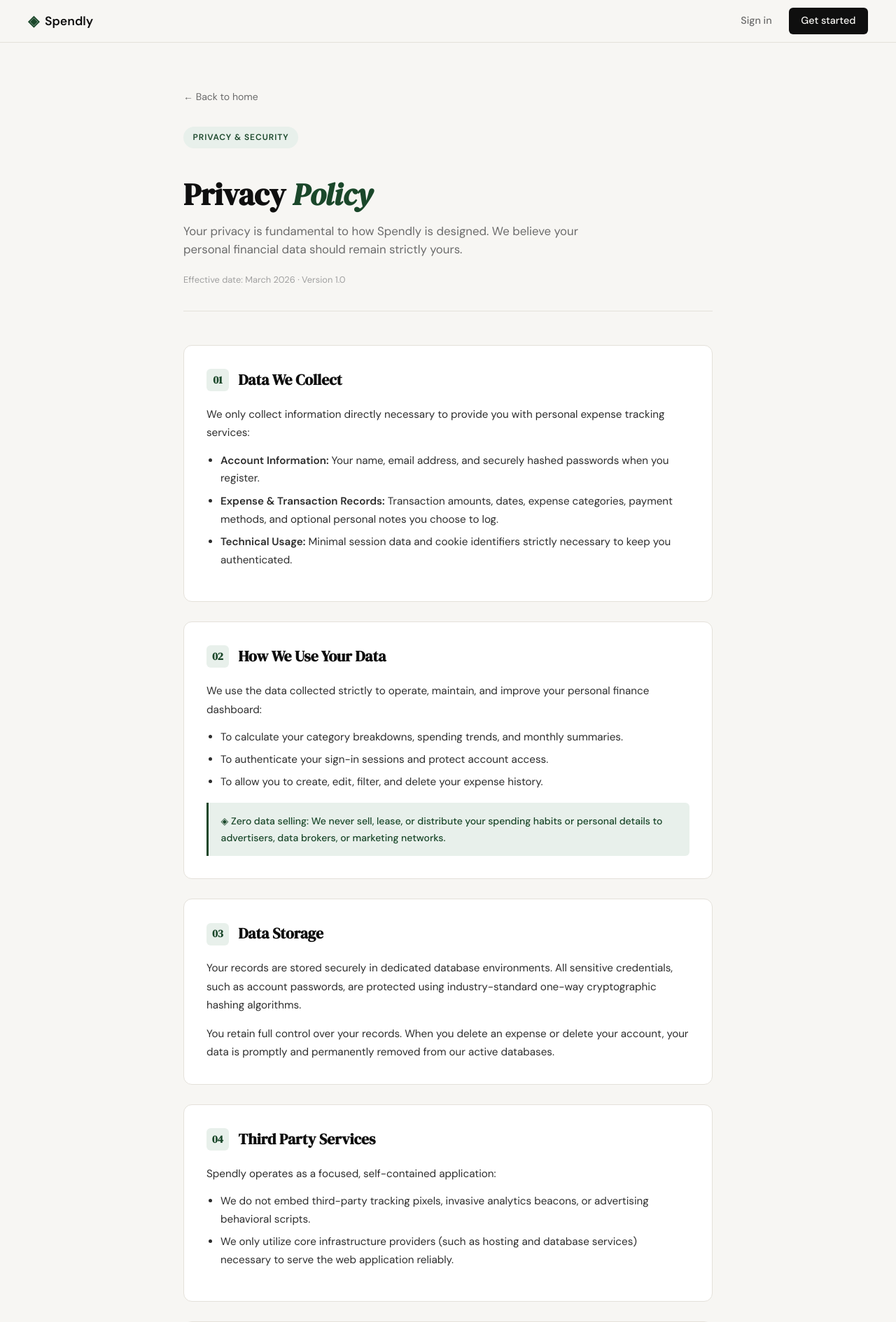
After one commit to Swujjwal/expendly-, a Flask app: page /privacy in a window 1280 px wide. The commit adds this page. Shown: the top 1889 px of the page at 70% size. Run offline with Flask 3, Linux system fonts and the light colour scheme.

Commit message:
landing: add privacy policy page and route

```diff
--- a/expense-tracker/app.py
+++ b/expense-tracker/app.py
@@ -25,6 +25,11 @@ def login():
 @app.route("/terms")
 def terms():
     return render_template("terms.html")
+
+
+@app.route("/privacy")
+def privacy():
+    return render_template("privacy.html")
 
 
 # ------------------------------------------------------------------ #
--- a/expense-tracker/templates/base.html
+++ b/expense-tracker/templates/base.html
@@ -37,7 +37,7 @@
             <div class="footer-links">
                 <a href="/terms">Terms and Conditions</a>
                 <span class="footer-sep">·</span>
-                <a href="#">Privacy Policy</a>
+                <a href="/privacy">Privacy Policy</a>
             </div>
         </div>
     </footer>
--- /dev/null
+++ b/expense-tracker/templates/privacy.html
@@ -0,0 +1,113 @@
+{% extends "base.html" %}
+
+{% block title %}Privacy Policy — Spendly{% endblock %}
+
+{% block content %}
+<section class="terms-section">
+    <a href="{{ url_for('landing') }}" class="terms-back">
+        ← Back to home
+    </a>
+
+    <header class="terms-header">
+        <div class="hero-badge">Privacy & Security</div>
+        <h1 class="terms-title">
+            Privacy <em>Policy</em>
+        </h1>
+        <p class="terms-subtitle">
+            Your privacy is fundamental to how Spendly is designed. We believe your personal financial data should remain strictly yours.
+        </p>
+        <span class="terms-meta">Effective date: March 2026 · Version 1.0</span>
+    </header>
+
+    <div class="terms-content">
+        <!-- 1. Data We Collect -->
+        <article class="terms-card">
+            <div class="terms-card-header">
+                <span class="terms-card-num">01</span>
+                <h2 class="terms-card-title">Data We Collect</h2>
+            </div>
+            <p>
+                We only collect information directly necessary to provide you with personal expense tracking services:
+            </p>
+            <ul>
+                <li><strong>Account Information:</strong> Your name, email address, and securely hashed passwords when you register.</li>
+                <li><strong>Expense & Transaction Records:</strong> Transaction amounts, dates, expense categories, payment methods, and optional personal notes you choose to log.</li>
+                <li><strong>Technical Usage:</strong> Minimal session data and cookie identifiers strictly necessary to keep you authenticated.</li>
+            </ul>
+        </article>
+
+        <!-- 2. How We Use Your Data -->
+        <article class="terms-card">
+            <div class="terms-card-header">
+                <span class="terms-card-num">02</span>
+                <h2 class="terms-card-title">How We Use Your Data</h2>
+            </div>
+            <p>
+                We use the data collected strictly to operate, maintain, and improve your personal finance dashboard:
+            </p>
+            <ul>
+                <li>To calculate your category breakdowns, spending trends, and monthly summaries.</li>
+                <li>To authenticate your sign-in sessions and protect account access.</li>
+                <li>To allow you to create, edit, filter, and delete your expense history.</li>
+            </ul>
+            <div class="terms-callout">
+                <p>◈ Zero data selling: We never sell, lease, or distribute your spending habits or personal details to advertisers, data brokers, or marketing networks.</p>
+            </div>
+        </article>
+
+        <!-- 3. Data Storage -->
+        <article class="terms-card">
+            <div class="terms-card-header">
+                <span class="terms-card-num">03</span>
+                <h2 class="terms-card-title">Data Storage</h2>
+            </div>
+            <p>
+                Your records are stored securely in dedicated database environments. All sensitive credentials, such as account passwords, are protected using industry-standard one-way cryptographic hashing algorithms.
+            </p>
+            <p>
+                You retain full control over your records. When you delete an expense or delete your account, your data is promptly and permanently removed from our active databases.
+            </p>
+        </article>
+
+        <!-- 4. Third Party Services -->
+        <article class="terms-card">
+            <div class="terms-card-header">
+                <span class="terms-card-num">04</span>
+                <h2 class="terms-card-title">Third Party Services</h2>
+            </div>
+            <p>
+                Spendly operates as a focused, self-contained application:
+            </p>
+            <ul>
+                <li>We do not embed third-party tracking pixels, invasive analytics beacons, or advertising behavioral scripts.</li>
+                <li>We only utilize core infrastructure providers (such as hosting and database services) necessary to serve the web application reliably.</li>
+            </ul>
+        </article>
+
+        <!-- 5. Contact Us -->
+        <article class="terms-card">
+            <div class="terms-card-header">
+                <span class="terms-card-num">05</span>
+                <h2 class="terms-card-title">Contact Us</h2>
+            </div>
+            <p>
+                If you have questions, concerns, or requests regarding this Privacy Policy or how your personal financial data is handled, feel free to contact us:
+            </p>
+            <ul>
+                <li><strong>Email:</strong> privacy@spendly.app</li>
+                <li><strong>Website:</strong> <a href="{{ url_for('landing') }}">spendly.local</a></li>
+            </ul>
+        </article>
+
+        <!-- Bottom CTA -->
+        <div class="terms-cta-card">
+            <h3>Ready to track your expenses safely?</h3>
+            <p>Experience transparent, private financial tracking with Spendly today.</p>
+            <div class="hero-actions">
+                <a href="{{ url_for('register') }}" class="btn-primary">Create free account</a>
+                <a href="{{ url_for('landing') }}" class="btn-ghost">Back to home</a>
+            </div>
+        </div>
+    </div>
+</section>
+{% endblock %}
```
